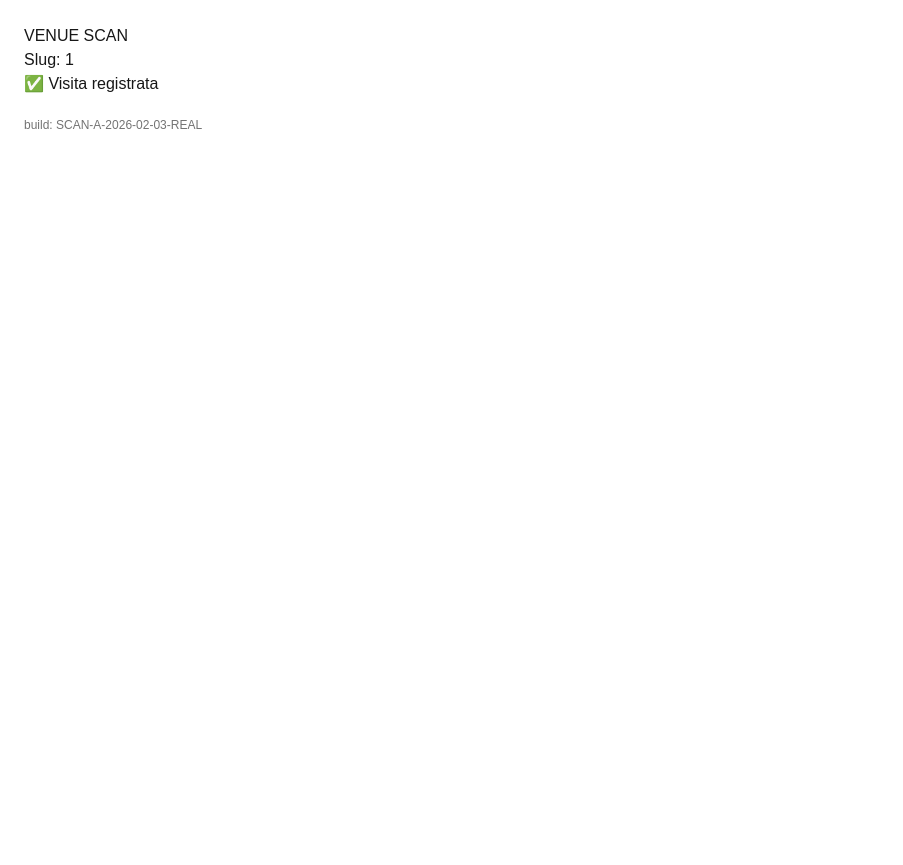
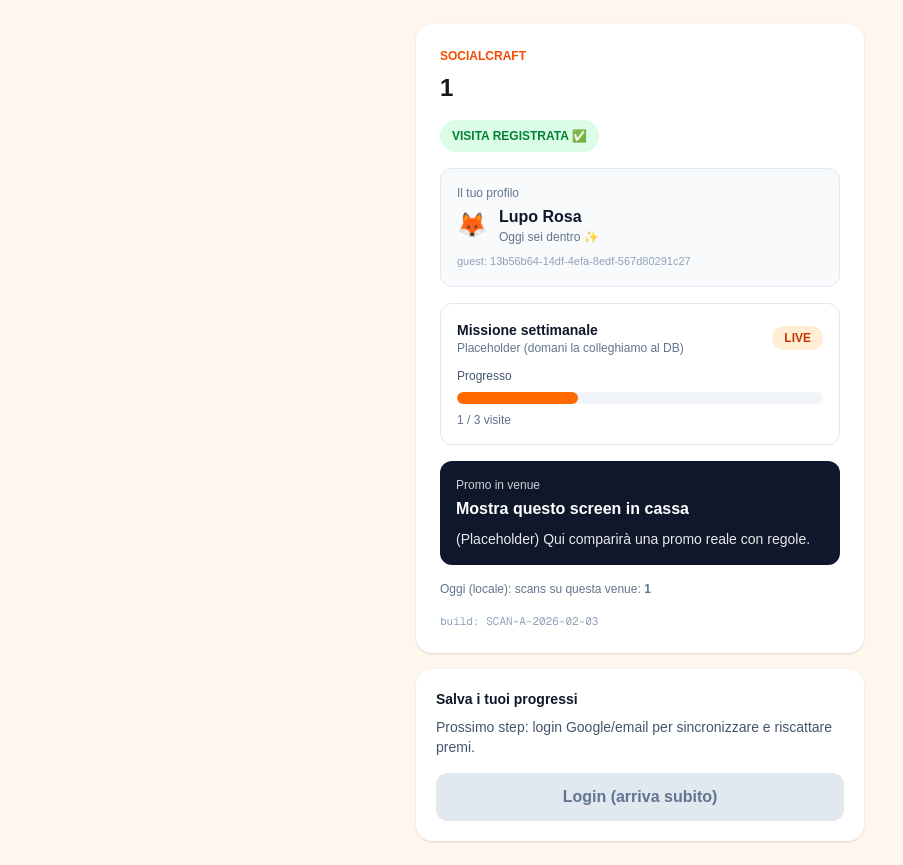
Before and after one commit to vits2709/socialcraft-platform, a Next.js app: page /v/1 in a window 1280 px wide. Shown: the whole page, without its empty margins (0-903 px from the left). Before the commit the page ends 800 px from the top, so only its background shows below. Built offline with nearby package versions, Linux system fonts and the light colour scheme.

Commit message:
venue scan A: guest + 1/day + UI

```diff
--- a/app/v/[slug]/page.tsx
+++ b/app/v/[slug]/page.tsx
@@ -1,34 +1,199 @@
 "use client";
 
-import { useEffect, useState } from "react";
+import { useEffect, useMemo, useState } from "react";
 
-export default function VenueScan({ params }: { params: { slug: string } }) {
-  const [status, setStatus] = useState<"loading" | "counted" | "already">("loading");
+function formatDayKey(d = new Date()) {
+  const yyyy = d.getFullYear();
+  const mm = String(d.getMonth() + 1).padStart(2, "0");
+  const dd = String(d.getDate()).padStart(2, "0");
+  return `${yyyy}-${mm}-${dd}`;
+}
+
+function safeSlug(raw: string) {
+  return (raw || "")
+    .toLowerCase()
+    .trim()
+    .replace(/\s+/g, "-")
+    .replace(/[^a-z0-9-]/g, "");
+}
+
+function prettify(slug: string) {
+  const s = slug.replace(/-/g, " ").trim();
+  return s ? s.charAt(0).toUpperCase() + s.slice(1) : "Venue";
+}
+
+function hashStr(s: string) {
+  let h = 2166136261;
+  for (let i = 0; i < s.length; i++) {
+    h ^= s.charCodeAt(i);
+    h = Math.imul(h, 16777619);
+  }
+  return h >>> 0;
+}
+
+function pick<T>(arr: T[], n: number) {
+  return arr[n % arr.length];
+}
+
+function guestProfileFromId(id: string) {
+  const animals = ["Lupo", "Gatto", "Falco", "Tigre", "Orso", "Volpe", "Leone", "Corvo"];
+  const colors = ["Arancione", "Blu", "Verde", "Oro", "Nero", "Rosa", "Viola", "Argento"];
+  const avatars = ["🦊", "🐺", "🐯", "🦁", "🦅", "🐻", "🐱", "🐦"];
+
+  const h = hashStr(id);
+  const nickname = `${pick(animals, h)} ${pick(colors, h >>> 8)}`;
+  const avatar = pick(avatars, h >>> 16);
+
+  return { nickname, avatar };
+}
+
+type ScanStatus = "loading" | "counted" | "already";
+
+export default function VenueScanPage({ params }: { params: { slug: string } }) {
+  const slug = useMemo(() => safeSlug(params.slug), [params.slug]);
+  const venueName = useMemo(() => prettify(slug), [slug]);
+
+  const [ready, setReady] = useState(false);
+  const [status, setStatus] = useState<ScanStatus>("loading");
+  const [guestId, setGuestId] = useState("");
+  const [nickname, setNickname] = useState("");
+  const [avatar, setAvatar] = useState("");
+  const [todayCount, setTodayCount] = useState(0);
 
   useEffect(() => {
-    const today = new Date().toISOString().slice(0, 10);
-    const key = `visit:${params.slug}:${today}`;
+    // tutto client-only: evita hydration mismatch
+    const dayKey = formatDayKey();
 
-    if (localStorage.getItem(key)) {
+    // guest id stabile
+    const guestKey = "sc_guest_id";
+    let g = localStorage.getItem(guestKey);
+    if (!g) {
+      g = crypto.randomUUID();
+      localStorage.setItem(guestKey, g);
+    }
+
+    const profile = guestProfileFromId(g);
+    setGuestId(g);
+    setNickname(profile.nickname);
+    setAvatar(profile.avatar);
+
+    // 1 scan al giorno per venue (locale)
+    const visitKey = `visit:${slug}:${dayKey}`;
+    const dailyCounterKey = `dailyCount:${slug}:${dayKey}`;
+
+    const currentDaily = Number(localStorage.getItem(dailyCounterKey) || "0");
+
+    if (localStorage.getItem(visitKey)) {
       setStatus("already");
+      setTodayCount(currentDaily);
     } else {
-      localStorage.setItem(key, "1");
+      localStorage.setItem(visitKey, "1");
+      const newDaily = currentDaily + 1;
+      localStorage.setItem(dailyCounterKey, String(newDaily));
       setStatus("counted");
+      setTodayCount(newDaily);
     }
-  }, [params.slug]);
+
+    setReady(true);
+  }, [slug]);
+
+  const badge =
+    status === "counted"
+      ? { text: "VISITA REGISTRATA ✅", cls: "bg-green-100 text-green-700" }
+      : { text: "GIÀ REGISTRATA OGGI ✅", cls: "bg-slate-100 text-slate-700" };
+
+  if (!ready) {
+    return (
+      <main className="min-h-screen bg-orange-50 flex items-center justify-center p-6">
+        <div className="rounded-2xl bg-white p-6 shadow w-full max-w-md">
+          <div className="text-xs font-semibold text-orange-600">SOCIALCRAFT</div>
+          <div className="mt-2 text-lg font-extrabold">Caricamento…</div>
+          <div className="mt-2 text-sm text-slate-600">Sto registrando la visita.</div>
+          <div className="mt-4 text-xs font-mono text-slate-400">
+            build: SCAN-A-2026-02-03
+          </div>
+        </div>
+      </main>
+    );
+  }
 
   return (
-    <main style={{ padding: 24 }}>
-      <h1>VENUE SCAN</h1>
-      <p>Slug: {params.slug}</p>
+    <main className="min-h-screen bg-orange-50 flex items-center justify-center p-6">
+      <div className="w-full max-w-md space-y-4">
+        <div className="rounded-2xl bg-white p-6 shadow">
+          <div className="text-xs font-semibold text-orange-600">SOCIALCRAFT</div>
+          <h1 className="text-2xl font-extrabold mt-2">{venueName}</h1>
 
-      {status === "loading" && <p>Caricamento…</p>}
-      {status === "counted" && <p>✅ Visita registrata</p>}
-      {status === "already" && <p>ℹ️ Visita già registrata oggi</p>}
+          <div className={`mt-4 inline-flex items-center gap-2 px-3 py-2 rounded-full text-xs font-bold ${badge.cls}`}>
+            {badge.text}
+          </div>
 
-      <p style={{ marginTop: 20, fontSize: 12, opacity: 0.6 }}>
-        build: SCAN-A-2026-02-03-REAL
-      </p>
+          <div className="mt-4 rounded-xl border border-slate-200 bg-slate-50 p-4">
+            <div className="text-xs text-slate-500">Il tuo profilo</div>
+            <div className="mt-1 flex items-center gap-3">
+              <div className="text-2xl">{avatar}</div>
+              <div>
+                <div className="font-bold text-slate-900">{nickname}</div>
+                <div className="text-xs text-slate-500">Oggi sei dentro ✨</div>
+              </div>
+            </div>
+            <div className="mt-2 text-[11px] text-slate-400 break-all">
+              guest: {guestId}
+            </div>
+          </div>
+
+          {/* Mission placeholder */}
+          <div className="mt-4 rounded-xl border border-slate-200 bg-white p-4">
+            <div className="flex items-center justify-between">
+              <div>
+                <div className="text-sm font-bold text-slate-900">Missione settimanale</div>
+                <div className="text-xs text-slate-500">Placeholder (domani la colleghiamo al DB)</div>
+              </div>
+              <span className="text-xs font-semibold px-3 py-1 rounded-full bg-orange-100 text-orange-700">
+                LIVE
+              </span>
+            </div>
+
+            <div className="mt-3">
+              <div className="text-xs text-slate-600">Progresso</div>
+              <div className="mt-2 h-3 w-full rounded-full bg-slate-100 overflow-hidden">
+                <div className="h-3 rounded-full bg-orange-500" style={{ width: "33%" }} />
+              </div>
+              <div className="mt-2 text-xs text-slate-500">1 / 3 visite</div>
+            </div>
+          </div>
+
+          {/* Promo placeholder */}
+          <div className="mt-4 rounded-xl bg-slate-900 text-white p-4">
+            <div className="text-xs opacity-80">Promo in venue</div>
+            <div className="mt-1 font-bold">Mostra questo screen in cassa</div>
+            <div className="mt-2 text-sm opacity-90">
+              (Placeholder) Qui comparirà una promo reale con regole.
+            </div>
+          </div>
+
+          <div className="mt-4 text-xs text-slate-500">
+            Oggi (locale): scans su questa venue: <b>{todayCount}</b>
+          </div>
+
+          <div className="mt-4 text-[11px] font-mono text-slate-400">
+            build: SCAN-A-2026-02-03
+          </div>
+        </div>
+
+        <div className="rounded-2xl bg-white p-5 shadow">
+          <div className="text-sm font-bold text-slate-900">Salva i tuoi progressi</div>
+          <div className="text-sm text-slate-600 mt-2">
+            Prossimo step: login Google/email per sincronizzare e riscattare premi.
+          </div>
+          <button
+            disabled
+            className="mt-4 w-full rounded-xl bg-slate-200 text-slate-500 font-bold py-3 cursor-not-allowed"
+          >
+            Login (arriva subito)
+          </button>
+        </div>
+      </div>
     </main>
   );
 }
```
